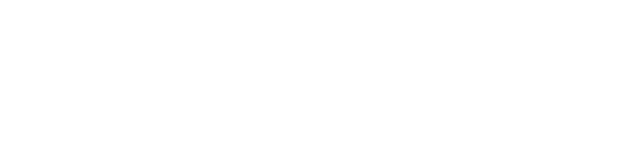
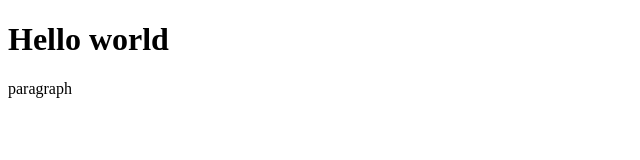
Before and after one commit to xusn1ddn/github-, a plain HTML site: page index.html in a window 1280 px wide. Shown: the whole page, without its empty margins (0-640 px from the left). Drawn offline with Linux system fonts and the light colour scheme.

Commit message:
add new p tag

```diff
--- a/index.html
+++ b/index.html
@@ -7,6 +7,7 @@
     <title>Document</title>
 </head>
 <body>
-
+    <h1>Hello world</h1>
+    <p>paragraph</p>
 </body>
 </html>
```
